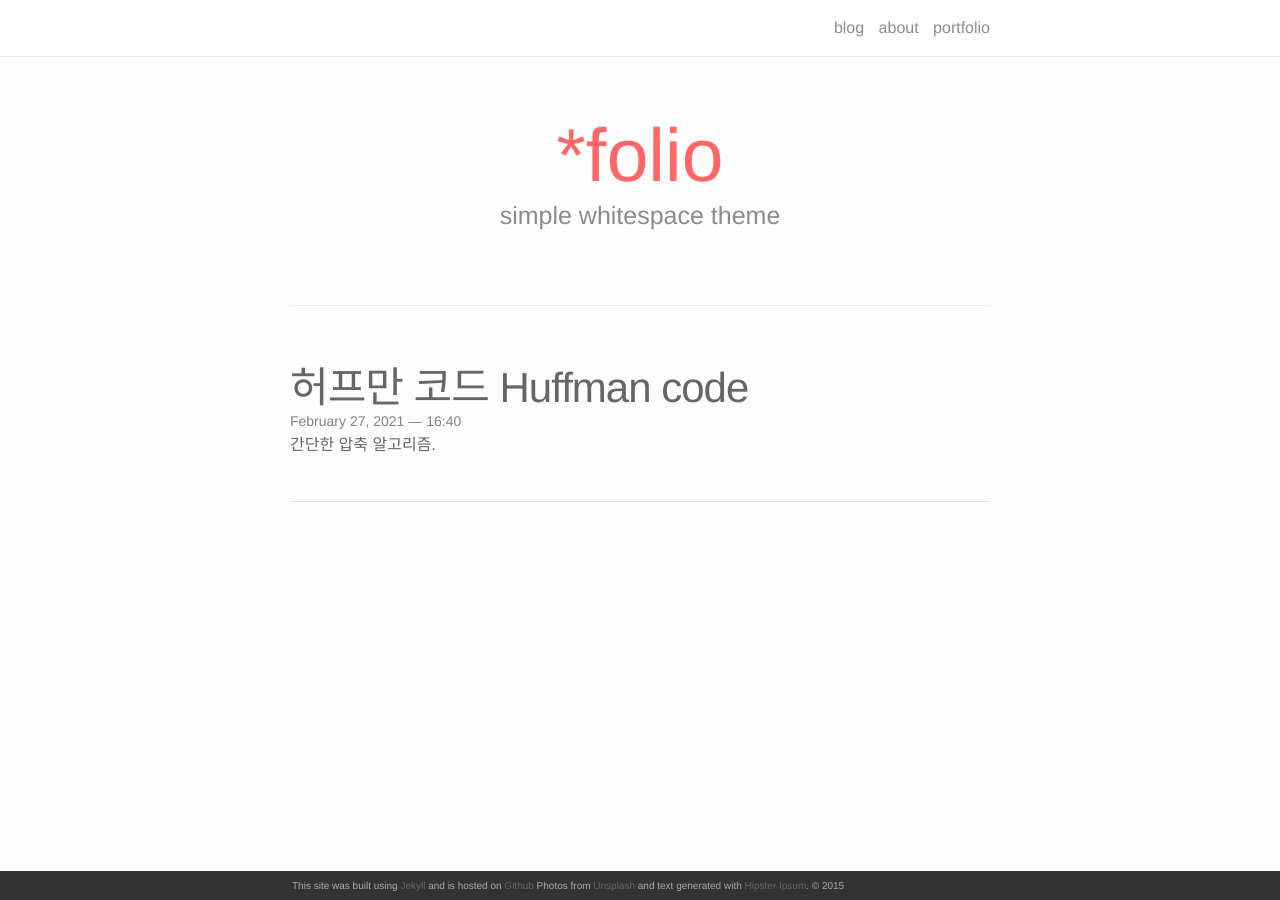
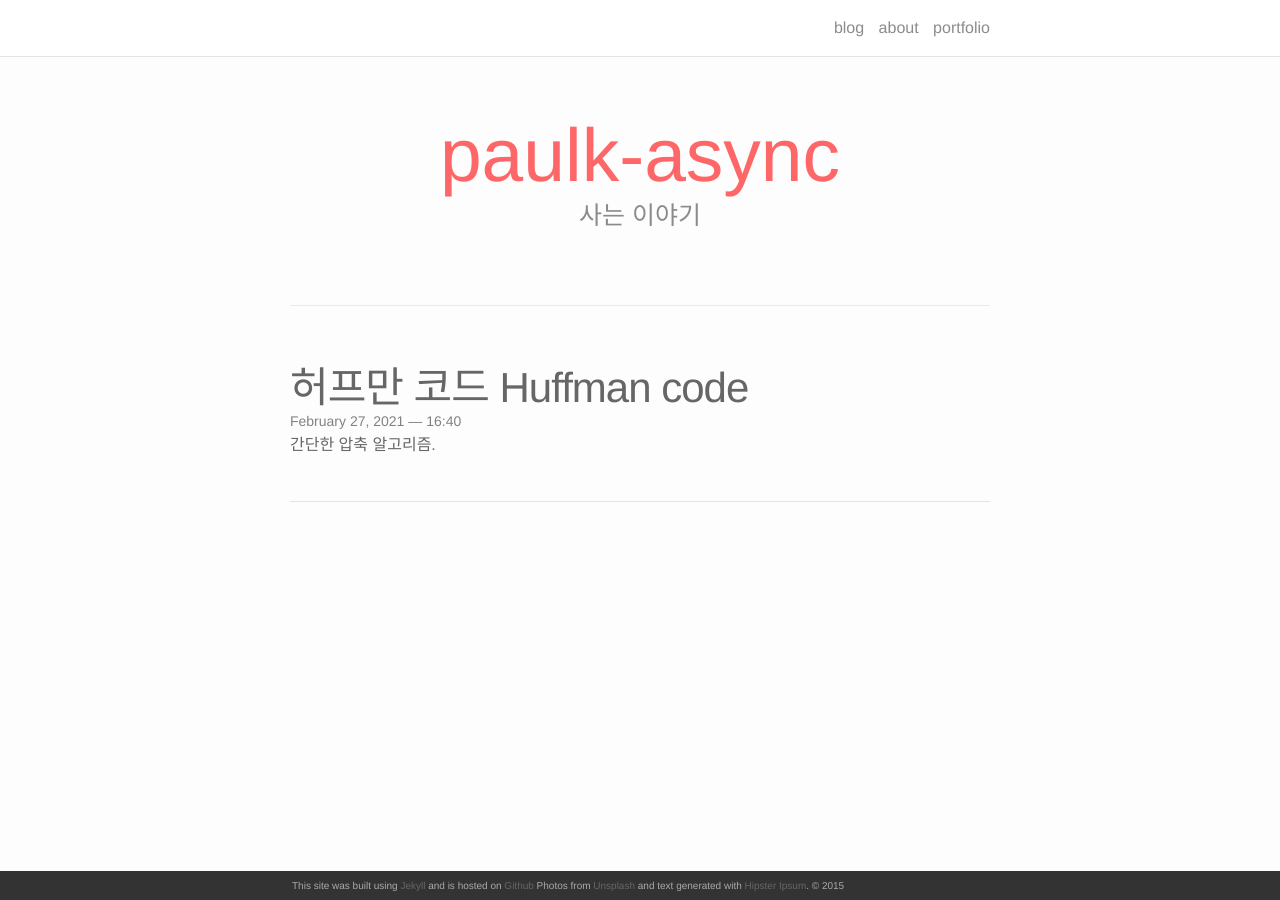
Before and after one commit to paulk-async/paulk-async.github.io, a Jekyll site: the page built from index.html, in a window 1280 px wide. Built offline with Jekyll 4.4.1, drawn with Linux system fonts in a browser that asks for light colours; nearby versions of some CDN libraries; the list of posts is cut into pages by our own code.

Commit message:
블로그 설정

```diff
--- a/index.html
+++ b/index.html
@@ -3,8 +3,8 @@
 ---
 
 <div class="header-bar">
-  <h1>*folio</h1>
-  <h2>simple whitespace theme</h2>
+  <h1>paulk-async</h1>
+  <h2>사는 이야기</h2>
   <br/>
   <hr>
   <br/>
```
Also changed, not shown: README.md.
